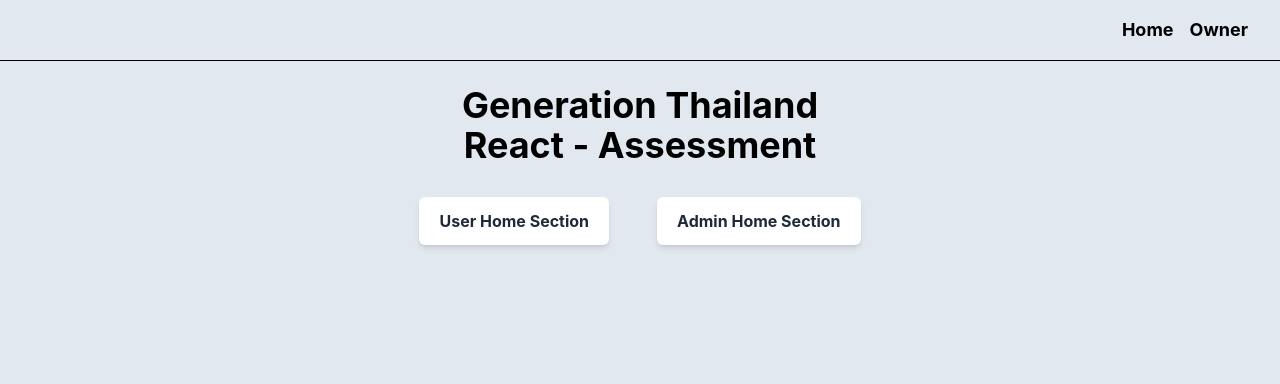
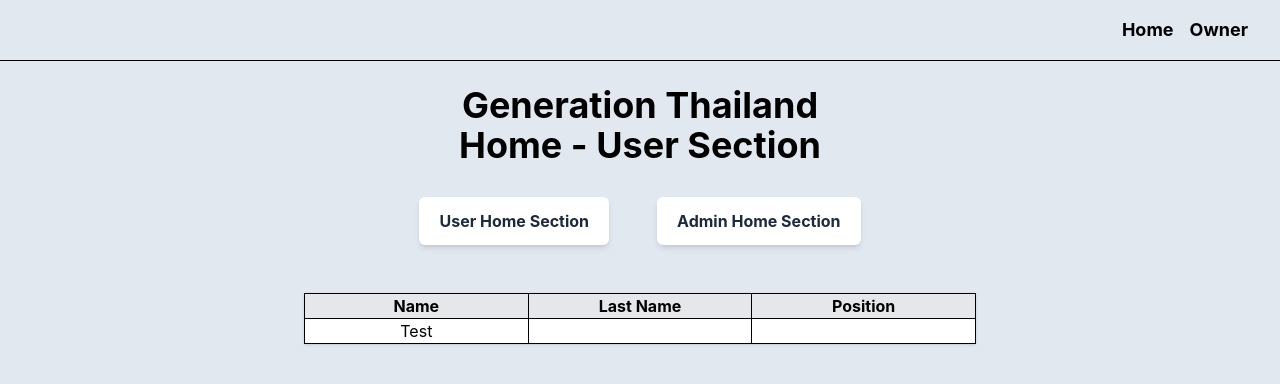
Before and after one commit to saokeems/jsd13-week09-react-assessment, a React (Vite) app: page / in a window 1280 px wide. Both pictures are taken after a click on the button "User Home Section". Shown: the top 384 px of the page. Built offline with nearby package versions, Linux system fonts and the light colour scheme.

Commit message:
add section toggle and basic table layout

```diff
--- a/src/components/NavBar.jsx
+++ b/src/components/NavBar.jsx
@@ -1,11 +1,15 @@
-import { Link } from "react-router-dom"
+import { Link } from "react-router-dom";
 
 const NavBar = () => {
   return (
     <div className="flex justify-end gap-4 font-bold py-4 px-8 border-b text-lg">
-      <Link to="/">Home</Link>
-      <Link to="/owner">Owner</Link>
+      <Link to="/" className="hover:text-blue-500">
+        Home
+      </Link>
+      <Link to="/owner" className="hover:text-blue-500">
+        Owner
+      </Link>
     </div>
-  )
-}
-export default NavBar
+  );
+};
+export default NavBar;
--- a/src/pages/Home.jsx
+++ b/src/pages/Home.jsx
@@ -1,24 +1,58 @@
 import { useState } from "react";
 
 const Home = () => {
-
-  const [section, setSection] = useState("")
+  const [section, setSection] = useState("normal");
 
   return (
-    <div>
+    <div className="w-full px-4">
       <h1 className="text-4xl font-bold text-center mb-8">
         <span className="block">Generation Thailand</span>
-        <span className="block">React - Assessment</span>
+        {section === "normal" && (
+          <span className="block">React - Assessment</span>
+        )}
+        {section === "user" && (
+          <span className="block">Home - User Section</span>
+        )}
+        {section === "admin" && (
+          <span className="block">Home - Admin Section</span>
+        )}
       </h1>
 
-      <div className="flex gap-12 mb-12">
-        <button className="bg-white px-5 py-3 rounded-md font-bold text-gray-800 shadow-md hover:bg-gray-100">
+      <div className="flex gap-12 mb-12 justify-center">
+        <button
+          onClick={() => setSection("user")}
+          className="bg-white px-5 py-3 rounded-md font-bold text-gray-800 shadow-md hover:bg-gray-100"
+        >
           User Home Section
         </button>
-        <button className="bg-white px-5 py-3 rounded-md font-bold text-gray-800 shadow-md hover:bg-gray-100">
+        <button
+          onClick={() => setSection("admin")}
+          className="bg-white px-5 py-3 rounded-md font-bold text-gray-800 shadow-md hover:bg-gray-100"
+        >
           Admin Home Section
         </button>
       </div>
+
+      {section !== "normal" && (
+        <div className="w-full max-w-2xl mx-auto">
+          <table className="w-full border bg-white shadow-sm table-fixed">
+            <thead>
+              <tr className="border-b">
+                <th className="border-r text-center bg-gray-200">Name</th>
+                <th className="border-r text-center bg-gray-200">Last Name</th>
+                <th className="border-r text-center bg-gray-200">Position</th>
+              </tr>
+            </thead>
+            <tbody>
+              <tr className="border-b">
+                <td className="border-r text-center bg-white">Test</td>
+                <td className="border-r text-center bg-white"></td>
+                <td className="border-r text-center bg-white"></td>
+              </tr>
+            </tbody>
+          </table>
+        </div>
+      )}
     </div>
   );
 };
```
